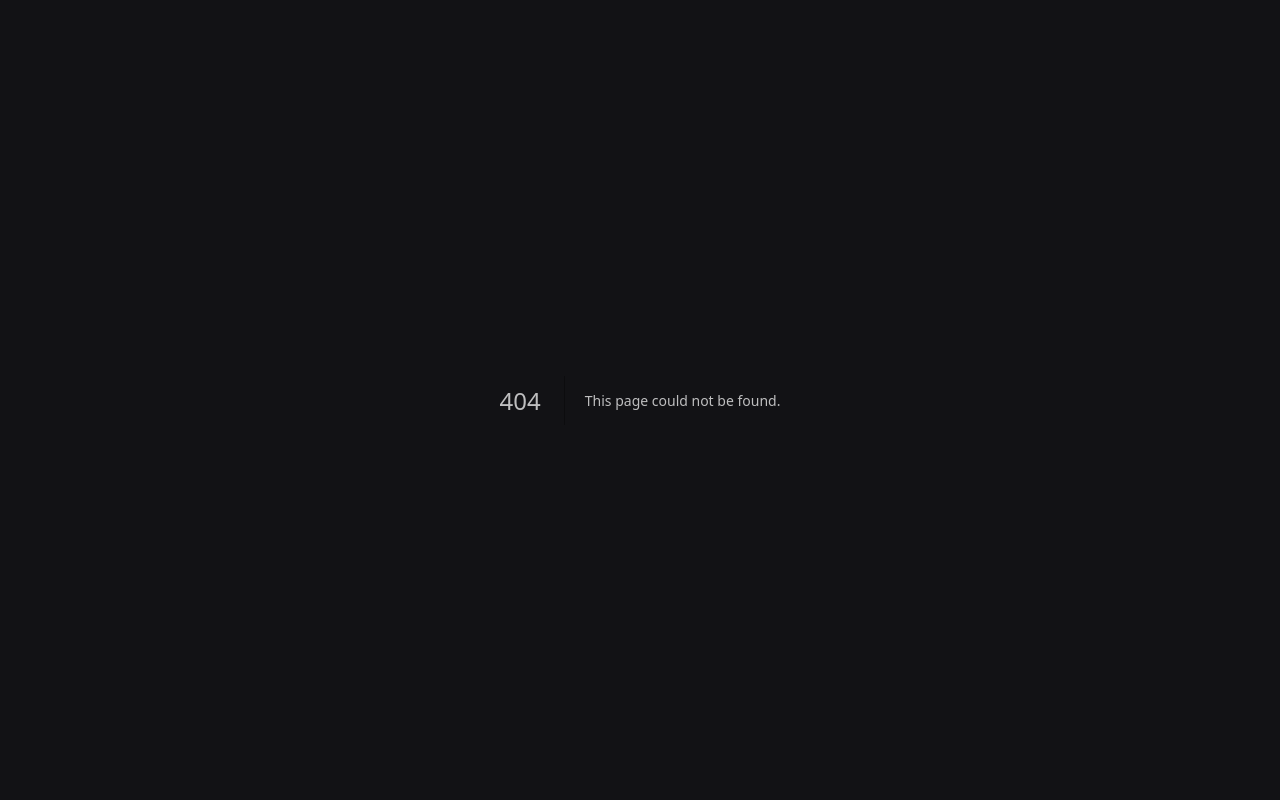
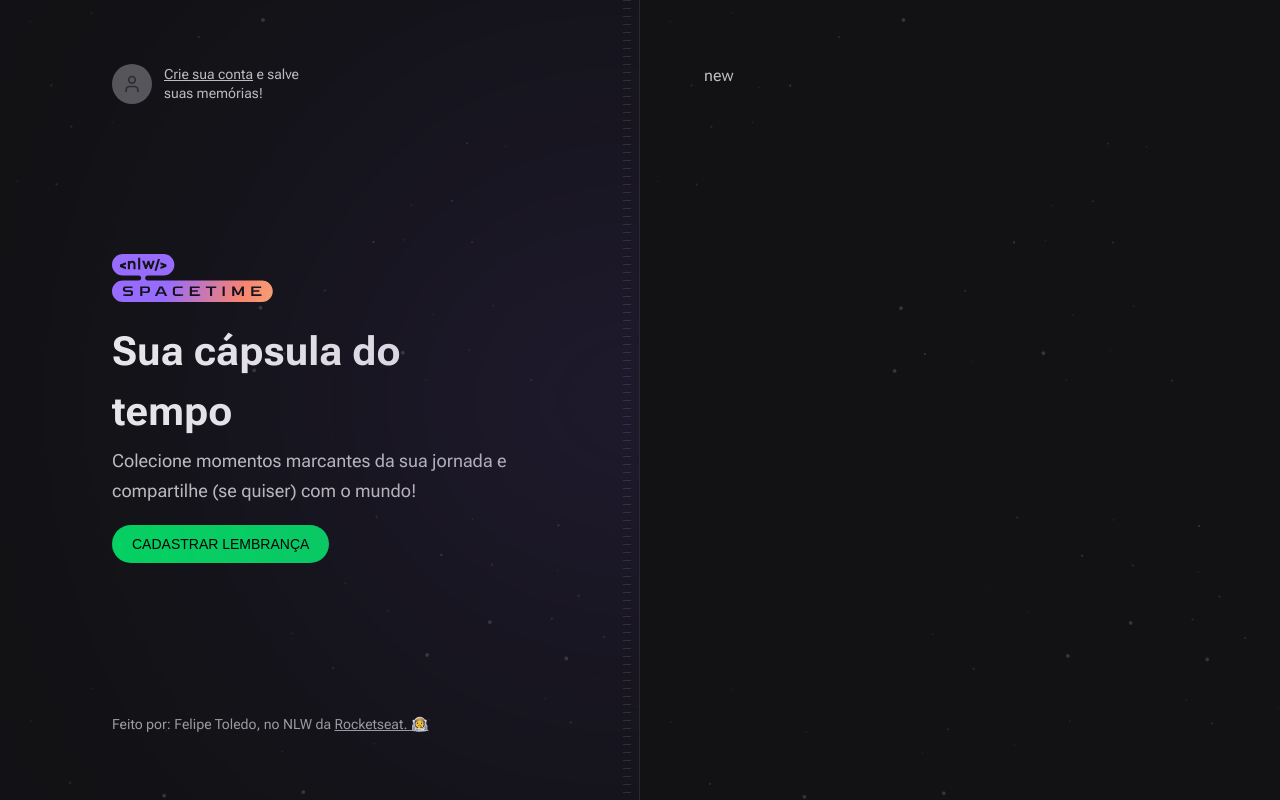
Before and after one commit to felipetoledo88/nlw-rocket-seat, a Next.js app in the folder web/: page /memories/new in a window 1280 px wide. Before the commit this address had no page. Built offline with nearby package versions, Linux system fonts and the light colour scheme; no server answers; a web font is replaced by a local one.

Commit message:
botao sair

```diff
--- a/web/src/app/api/auth/callback/route.ts
+++ b/web/src/app/api/auth/callback/route.ts
@@ -12,7 +12,6 @@ export async function GET(request: NextRequest) {
   })
 
   const { token } = registerResponse.data
-  console.log("🚀 ~ file: route.ts:15 ~ GET ~ token:", token)
 
   const redirectURL = redirectTo ?? new URL('/', request.url)
 
--- /dev/null
+++ b/web/src/app/api/auth/logout/route.ts
@@ -0,0 +1,11 @@
+import { NextRequest, NextResponse } from 'next/server'
+
+export async function GET(request: NextRequest) {
+  const redirectURL = new URL('/', request.url)
+
+  return NextResponse.redirect(redirectURL, {
+    headers: {
+      'Set-Cookie': `token=; Path=/; max-age=0;`,
+    },
+  })
+}
--- a/web/src/app/layout.tsx
+++ b/web/src/app/layout.tsx
@@ -4,6 +4,12 @@ import {
   Roboto_Flex as Roboto,
   Bai_Jamjuree as BaiJamjuree,
 } from 'next/font/google'
+import { Hero } from '@/components/Hero'
+import { Profile } from '@/components/Profile'
+import { SignIn } from '@/components/SignIn'
+import { Stripes } from '@/components/Stripes'
+import { Copyright } from '@/components/Copyright'
+import { cookies } from 'next/headers'
 
 const roboto = Roboto({ subsets: ['latin'], variable: '--font-roboto' })
 const baiJamjuree = BaiJamjuree({
@@ -17,14 +23,26 @@ export const metadata = {
   description:
     'Uma cápsula do tempo construída com React, Next.js, TailwindCSS e Typescript',
 }
+export default function RootLayout({ children }: { children: ReactNode }) {
+  const isAuthenticated = cookies().has('token')
 
-export default function RootLayout({ children }: { children: ReactNode }) {
   return (
     <html lang="en">
       <body
         className={`${roboto.variable} ${baiJamjuree.variable} bg-gray-900 font-sans text-gray-100`}
       >
-        {children}
+        <main className="grid min-h-screen grid-cols-2">
+      <div className="relative flex flex-col items-start justify-between overflow-hidden border-r border-white/10 bg-[url(../assets/bg-stars.svg)] bg-cover px-28 py-16">
+      <div className="absolute right-0 top-1/2 h-[288px] w-[526px] -translate-y-1/2 translate-x-1/2 rounded-full bg-purple-700 opacity-50 blur-full" />
+       <Stripes/>
+       {isAuthenticated ? <Profile/> : <SignIn/>}
+       <Hero/>
+       <Copyright/>
+      </div>
+      <div className="flex flex-col bg-[url(../assets/bg-stars.svg)] bg-cover p-16 ">
+      {children}
+      </div>
+    </main>
       </body>
     </html>
   )
--- /dev/null
+++ b/web/src/app/memories/new/page.tsx
@@ -0,0 +1,5 @@
+export default function NewMemories(){
+  return(
+    <p>new</p>
+  )
+}
--- a/web/src/app/page.tsx
+++ b/web/src/app/page.tsx
@@ -1,25 +1,7 @@
-import { Copyright } from '@/components/Copyright'
-import { Hero } from '@/components/Hero'
-import { SignIn } from '@/components/SignIn'
 import { EmptyMemories } from '@/components/EmptyMemories'
-import { Stripes } from '@/components/Stripes'
-import { cookies } from 'next/headers'
-import { Profile } from '@/components/Profile'
 
 export default function Home() {
-  const isAuthenticated = cookies().has('token')
   return (
-    <main className="grid min-h-screen grid-cols-2">
-      <div className="relative flex flex-col items-start justify-between overflow-hidden border-r border-white/10 bg-[url(../assets/bg-stars.svg)] bg-cover px-28 py-16">
-      <div className="absolute right-0 top-1/2 h-[288px] w-[526px] -translate-y-1/2 translate-x-1/2 rounded-full bg-purple-700 opacity-50 blur-full" />
-       <Stripes/>
-       {isAuthenticated ? <Profile/> : <SignIn/>}
-       <Hero/>
-       <Copyright/>
-      </div>
-      <div className="flex flex-col bg-[url(../assets/bg-stars.svg)] bg-cover p-16 ">
         <EmptyMemories/>
-      </div>
-    </main>
   )
 }
--- a/web/src/components/Profile.tsx
+++ b/web/src/components/Profile.tsx
@@ -8,7 +8,7 @@ export function Profile(){
     <Image src={avatarUrl} width={40} height={40} alt="" className="w-10 h-10 rounded-full" />
    <p className="max-w-[140px] text-sm leading-snug">
     {name}
-    <a href="" className="block text-red-400 hover:text-red-300">Sair</a>
+    <a href="/api/auth/logout" className="block text-red-400 hover:text-red-300">Sair</a>
    </p>
  </div>
   )
```
Also changed, not shown: 1 other file (tests, documents, lock files or other folders).
